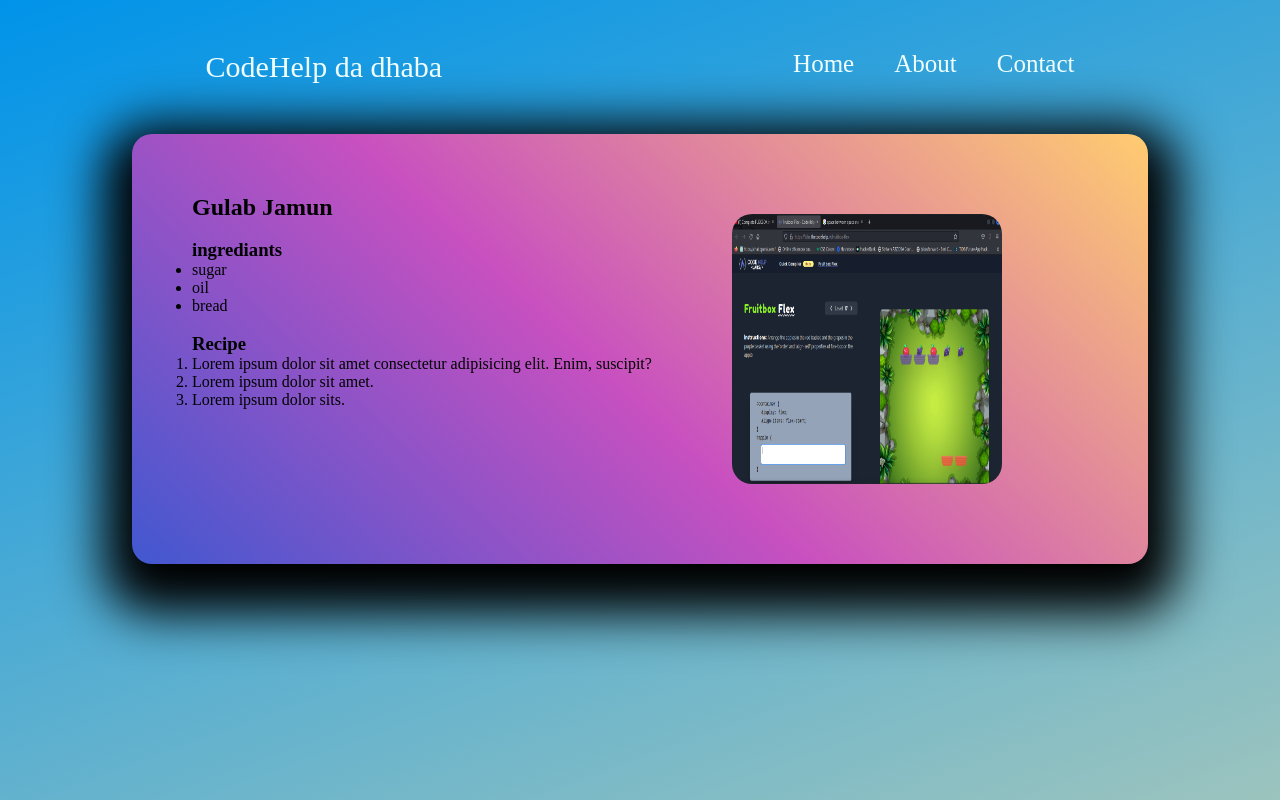
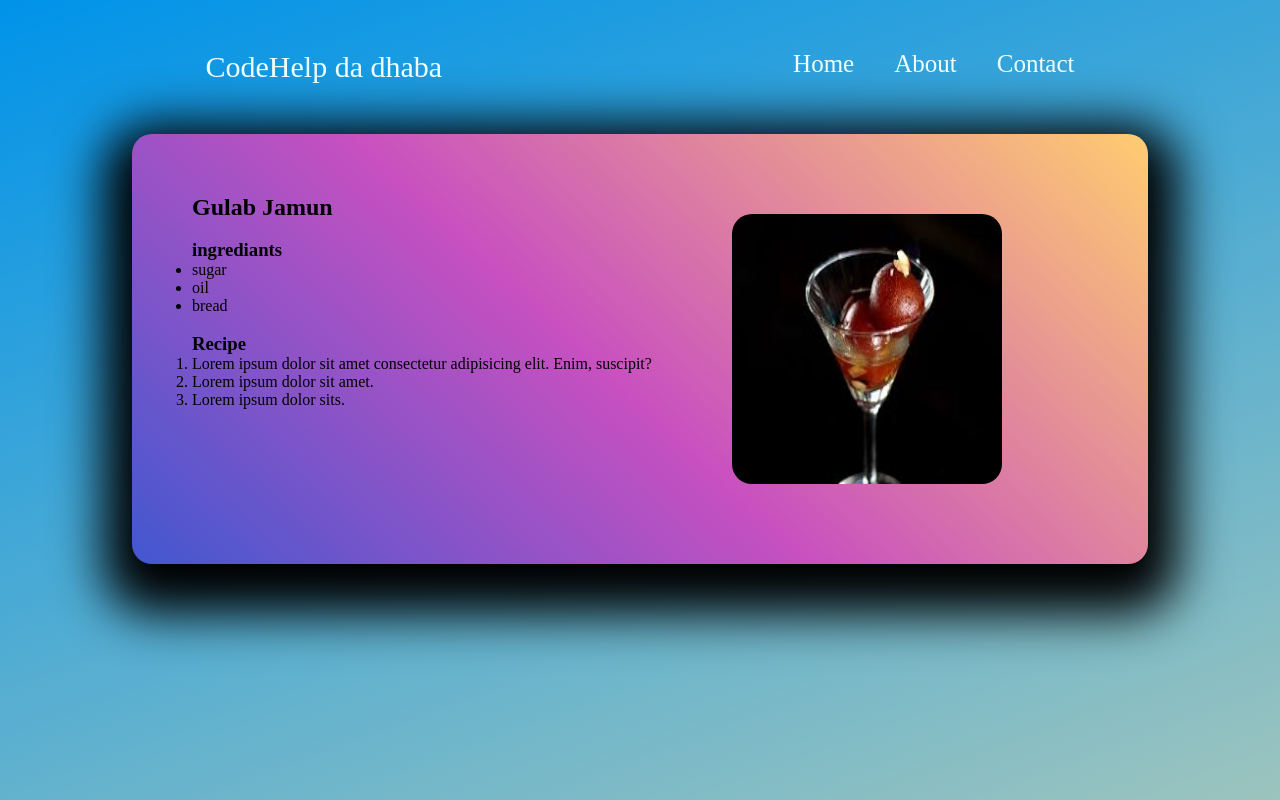
Before and after one commit to anku-26/css-project, a plain HTML site: page index.html in a window 1280 px wide. Drawn offline with Linux system fonts and the light colour scheme.

Commit message:
added gulab jamun real pic for completion

```diff
--- a/index.html
+++ b/index.html
@@ -49,7 +49,7 @@ background-image: linear-gradient(160deg, #0093E9 0%, #9cc4be 100%);
                   </div>
                  <div class="img">
 
-                    <img src="../Screenshot_2023-07-20_21_52_56.png" id="lol" alt="">
+                    <img src="index.jpeg" id="lol" alt="">
                     <div class="overlay">
                         <span id="my"><a href="#">click here</a> </span>
                     </div>
```
Also changed, not shown: index.jpeg (added).
